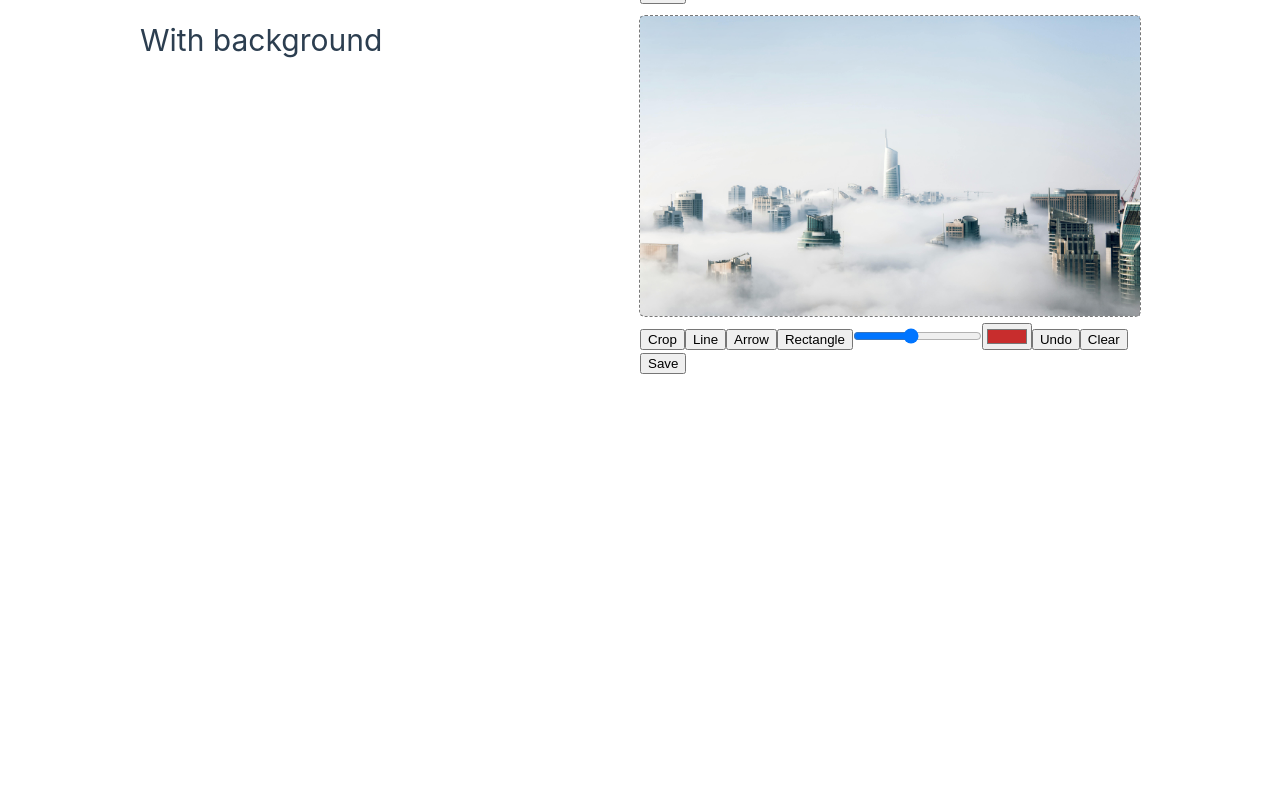
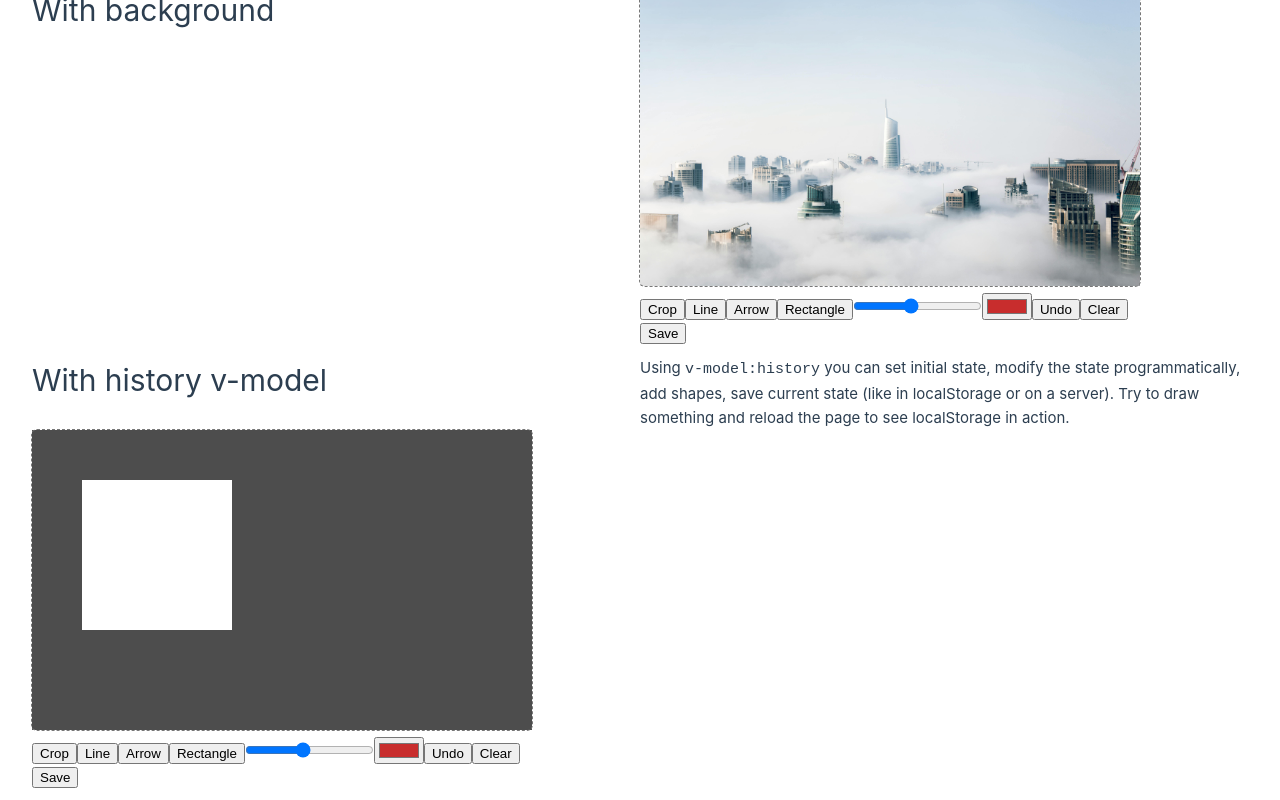
Before and after one commit to robertrosman/vue-paint, a Vue app: page / in a window 1280 px wide. Shown: the part 384-1184 px from the top of the page. Before the commit the page ends 800 px from the top, so only its background shows below. Built offline with nearby package versions, Linux system fonts and the light colour scheme; some icons are missing.

Commit message:
docs: add history example

```diff
--- a/src/App.vue
+++ b/src/App.vue
@@ -1,10 +1,10 @@
 <script setup lang="ts">
 import { ref } from 'vue';
 import PaintEditor from './components/PaintEditor.vue'
-import type { Settings, Crop, SaveParameters } from './types'
+import type { Settings, Crop, SaveParameters, Shape } from './types'
 import { toCanvas } from './utils/toCanvas';
 import { toImgSrc } from './utils/toImgSrc';
-import { useAsyncState } from '@vueuse/core';
+import { useAsyncState, useStorage } from '@vueuse/core';
 import { urlToBlob } from './utils/urlToBlob';
 
 const canvasRef = ref()
@@ -20,6 +20,15 @@ function save({ svg, crop }: SaveParameters) {
   toCanvas({ svg, canvas: canvasRef, crop })
 }
 
+const history = useStorage<Shape[]>("history", [
+  {
+    type: "crop",
+    x: 50,
+    y: 50,
+    width: 150,
+    height: 150
+  },
+])
 </script>
 
 <template>
@@ -38,4 +47,10 @@ function save({ svg, crop }: SaveParameters) {
 
   <h1>With background</h1>
   <paint-editor v-if="backgroundImage" class="vue-draw" @save="save" :background="backgroundImage"></paint-editor>
+
+  <h1>With history v-model</h1>
+  <p> Using <code>v-model:history</code> you can set initial state, modify the state programmatically, add shapes, save
+    current state (like in localStorage or on a server). Try to draw something and reload the page to see localStorage
+    in action. </p>
+  <paint-editor v-model:history="history" class="vue-draw" @save="save"></paint-editor>
 </template>
```
